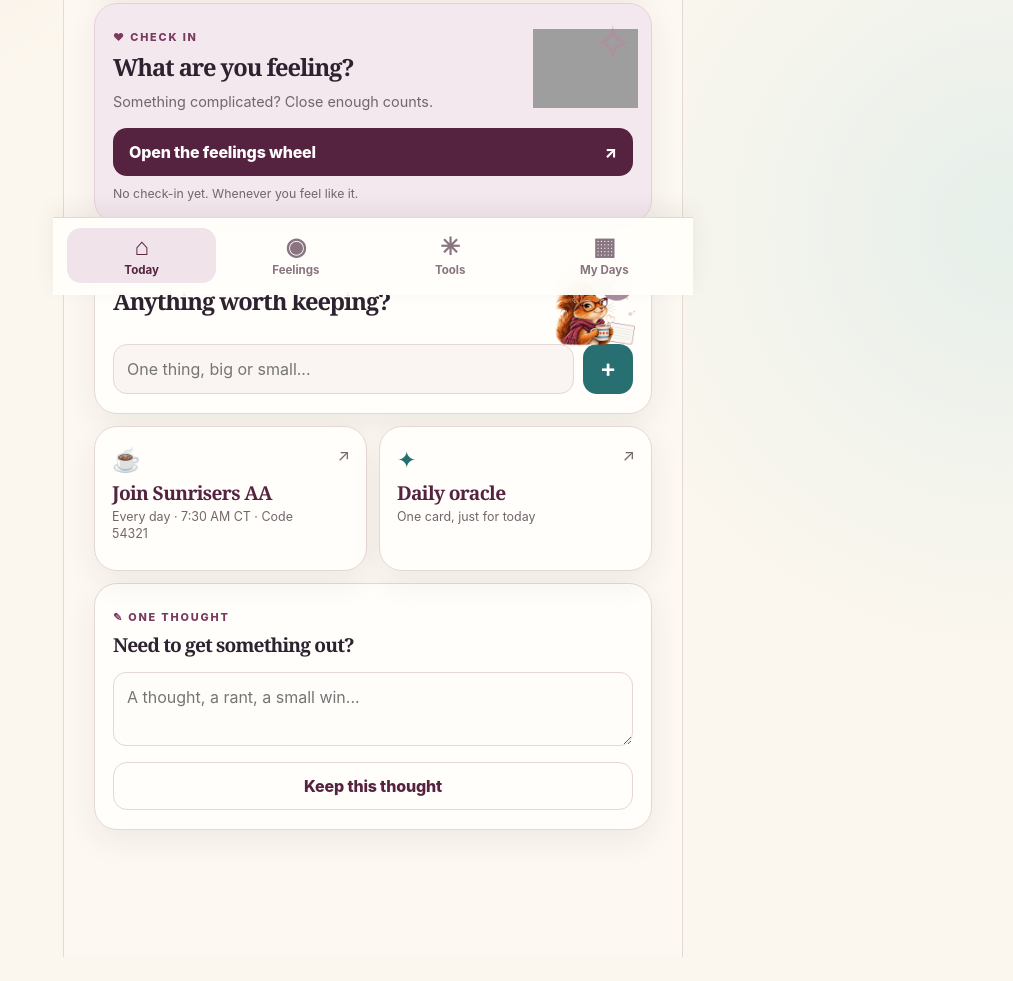
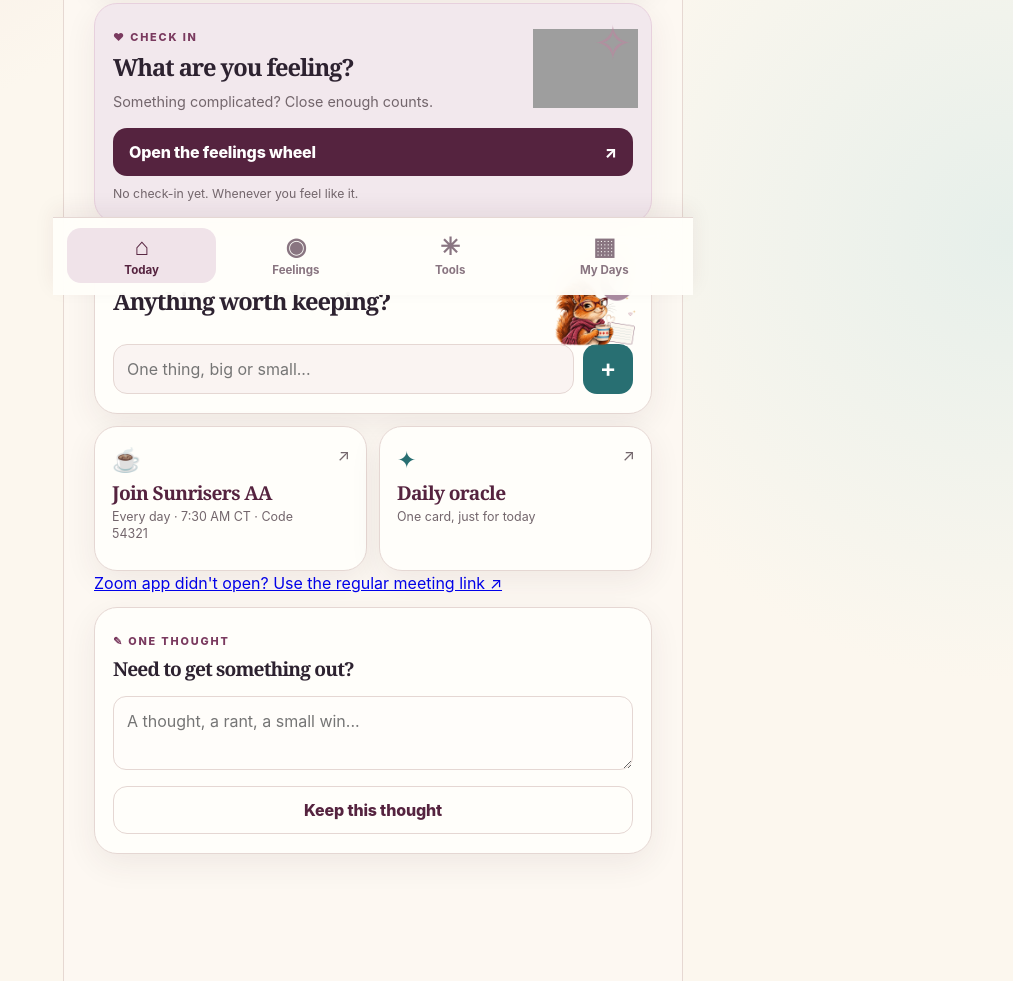
Before and after one commit to parkerpixie/alittlesquirrelly, a plain HTML site: page index.html in a window 1280 px wide. Shown: the part 505-1486 px from the top of the page, without its empty margins (267-1280 px from the left). Before the commit the page ends 1462 px from the top, so only its background shows below. Drawn offline with Linux system fonts and the light colour scheme; grey boxes are pictures that could not be loaded.

Commit message:
Add a visible fallback when direct Zoom app opening is unavailable

```diff
--- a/index.html
+++ b/index.html
@@ -63,6 +63,7 @@
           <button class="quick-tile" id="meetingButton" type="button"><span class="tile-icon">☕</span><strong>Join Sunrisers AA</strong><small id="meetingCaption">Every day · 7:30 AM CT · Code 54321</small><span class="tile-arrow">↗</span></button>
           <button class="quick-tile" id="oracleButton" type="button"><span class="tile-icon">✦</span><strong>Daily oracle</strong><small>One card, just for today</small><span class="tile-arrow">↗</span></button>
         </div>
+        <a class="zoom-backup" id="zoomBackupLink" href="https://us02web.zoom.us/j/8269797361" target="_blank" rel="noopener noreferrer">Zoom app didn't open? Use the regular meeting link ↗</a>
         <div class="card small-reflection">
           <span class="eyebrow">✎ ONE THOUGHT</span>
           <h2>Need to get something out?</h2>
```
